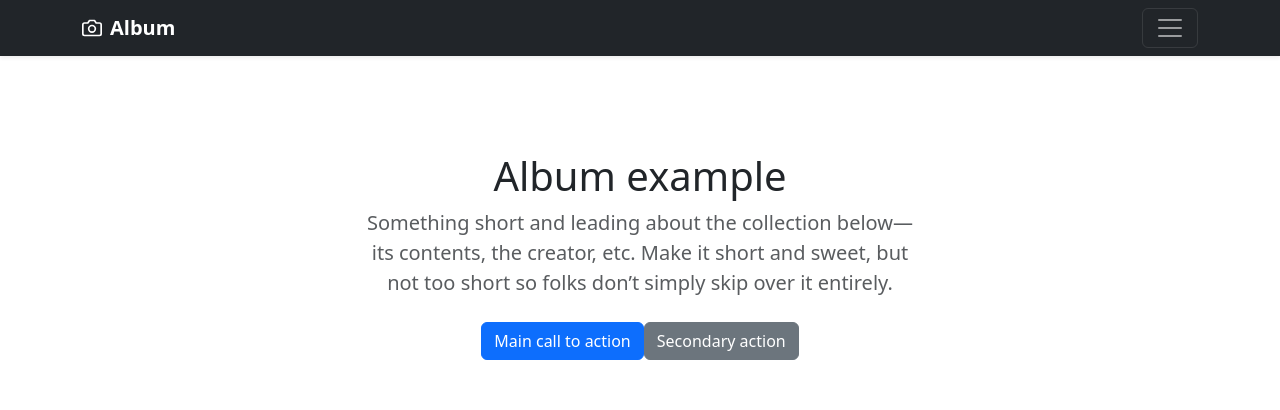
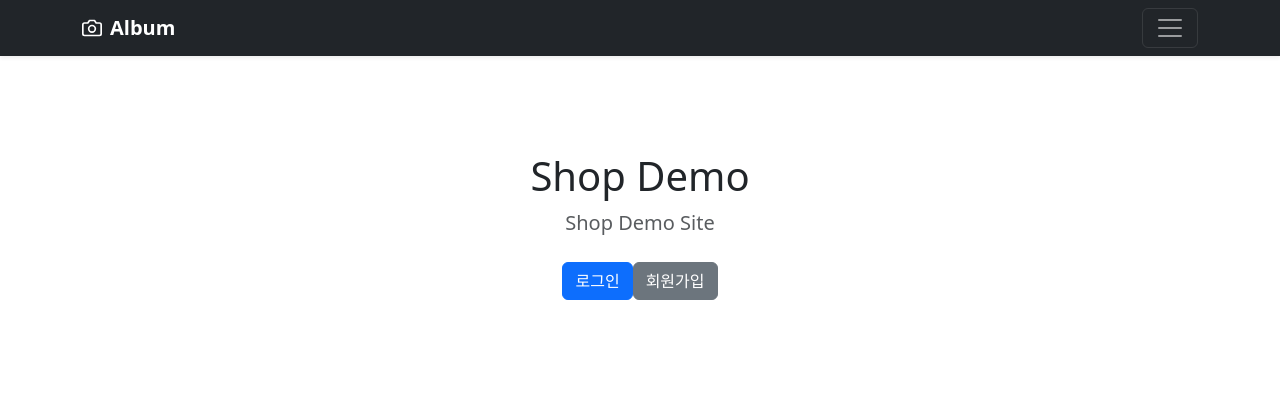
Before and after one commit to jyshine/vanlilaja_app_and_vue_app, a Vue app in the folder shop-demo/: page / in a window 1280 px wide. Shown: the top 410 px of the page. Built offline with nearby package versions, Linux system fonts and the light colour scheme; no server answers.

Commit message:
feat: 로그인 페이지 수정

```diff
--- a/shop-demo/src/App.vue
+++ b/shop-demo/src/App.vue
@@ -3,18 +3,18 @@ import Header from "@/components/Header.vue";
 import Footer from "@/components/Footer.vue";
 import {userInfoStore} from "@/store/user";
 
-const id = sessionStorage.getItem("id")
+const token = sessionStorage.getItem("token")
 const userStore = userInfoStore();
-console.log(id)
-if (id) {
-  userStore.account.id = id;
+console.log(token)
+if (token) {
+  userStore.account.token = token;
 }
 
 </script>
 
 <template>
   <Header/>
-  {{userStore.account.id}}
+  {{userStore.account.token}}
   <RouterView/>
   <Footer/>
 </template>
--- a/shop-demo/src/components/Header.vue
+++ b/shop-demo/src/components/Header.vue
@@ -6,8 +6,8 @@ import router from "@/router";
 const userInfo = userInfoStore()
 
 const logout = () => {
-  userInfo.account.id = null;
-  sessionStorage.removeItem("id");
+  userInfo.account.token = null;
+  sessionStorage.removeItem("token");
   router.push({path: "/"});
 
 }
@@ -36,7 +36,7 @@ const logout = () => {
             <ul class="list-unstyled">
               <li><router-link to="/" class="text-white">메인 화면</router-link></li>
               <li>
-                <router-link to="/login" class="text-white" v-if="userInfo.account.id===null">로그인</router-link>
+                <router-link to="/login" class="text-white" v-if="userInfo.account.token===null">로그인</router-link>
                 <a @click="logout" class="text-white"  v-else>로그아웃</a>
               </li>
             </ul>
--- a/shop-demo/src/pages/Home.vue
+++ b/shop-demo/src/pages/Home.vue
@@ -2,18 +2,32 @@
 import {ref} from "vue";
 import Card from "@/components/Card.vue";
 import axios from "axios";
+import router from "@/router";
 
 const items = ref([]);
 axios.get("/api/items")
-    .then(({data})=>{
+    .then(({data}) => {
       items.value = data
       console.log(items)
       console.log(items.value)
       console.log(items.value[0])
     })
-    .catch((error)=>{
+    .catch((error) => {
       console.log(error)
-    })
+    });
+
+const signup = () => {
+  axios.post("/api/account/signup")
+      .then(({data}) => {
+        console.log(data)
+        router.push({path: "/login"})
+        window.alert("회원가입 완료 : "+ data)
+      })
+      .catch((error) => {
+        console.log(error)
+        window.alert("회원 가입 실패")
+      });
+};
 
 </script>
 
@@ -23,11 +37,11 @@ axios.get("/api/items")
       <section class="py-5 text-center container">
         <div class="row py-lg-5">
           <div class="col-lg-6 col-md-8 mx-auto">
-            <h1 class="fw-light">Album example</h1>
-            <p class="lead text-body-secondary">Something short and leading about the collection below—its contents, the creator, etc. Make it short and sweet, but not too short so folks don’t simply skip over it entirely.</p>
+            <h1 class="fw-light">Shop Demo</h1>
+            <p class="lead text-body-secondary">Shop Demo Site</p>
             <p>
-              <a href="#" class="btn btn-primary my-2">Main call to action</a>
-              <a href="#" class="btn btn-secondary my-2">Secondary action</a>
+              <a href="/login" class="btn btn-primary my-2">로그인</a>
+              <button @click="signup" class="btn btn-secondary my-2">회원가입</button>
             </p>
           </div>
         </div>
--- a/shop-demo/src/pages/Login.vue
+++ b/shop-demo/src/pages/Login.vue
@@ -13,20 +13,20 @@ const state = reactive({
 
 const userStore = userInfoStore();
 const submit = () => {
-  axios.post("/api/account/login", state.form)
+  axios.post("/api/account/signin", state.form)
       .then(({data}) => {
-        console.log(data)
-
         userStore.setAccount(data)
-        sessionStorage.setItem("id", data)
+        sessionStorage.setItem("token", data)
 
         router.push({path: "/"})
-        window.alert("로그인 완료")
+        window.alert("로그인 성공")
       })
       .catch((error) => {
         console.log(error)
         window.alert("로그인 실패")
       });
+
+  // window.alert("test")
 }
 
 </script>
@@ -52,7 +52,7 @@ const submit = () => {
           Remember me
         </label>
       </div>
-      <button class="btn btn-primary w-100 py-2" @click="submit()">Sign in</button>
+      <button class="btn btn-primary w-100 py-2" @click="submit">Sign in</button>
       <p class="mt-5 mb-3 text-body-secondary">&copy; 2017–2023</p>
     </form>
   </div>
--- a/shop-demo/src/store/user.js
+++ b/shop-demo/src/store/user.js
@@ -6,13 +6,13 @@ export const userInfoStore = defineStore({
     id: 'userInfoStore', // unique id for the store
     state: () => ({
         account: {
-            id: null
+            token: null
         },
     }),
     actions: {
         // You can use actions to perform asynchronous operations or to commit mutations
         setAccount(payload) {
-            this.account.id = payload;
+            this.account.token = payload;
         },
     },
 });
```
Also changed, not shown: 1 other file (tests, documents, lock files or other folders).
